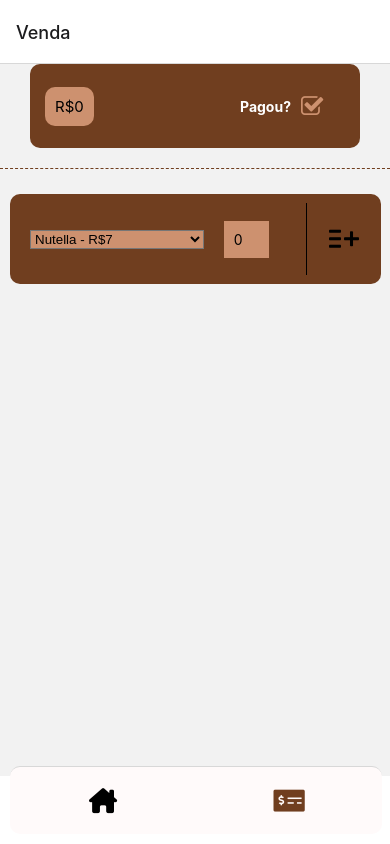
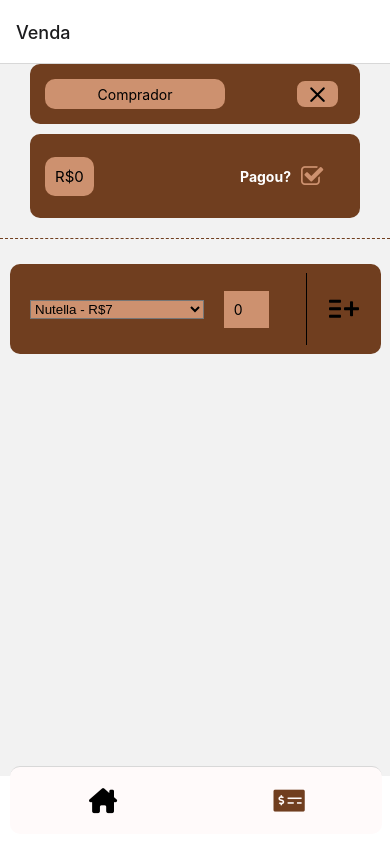
Before and after one commit to Ledosnardo/CookieApp, a React Native app: screen /Venda in a window 390 px wide. Built offline with nearby package versions, Linux system fonts and the light colour scheme.

Commit message:
Making searching for buyers

```diff
--- a/src/components/SearchBar.js
+++ b/src/components/SearchBar.js
@@ -1,7 +1,8 @@
 import React, { useState } from "react";
-import { StyleSheet, Text, TextInput, TouchableOpacity, View } from "react-native";
+import { StyleSheet, TextInput, TouchableOpacity, View } from "react-native";
 import { FontAwesome } from '@expo/vector-icons';
 import { Feather } from '@expo/vector-icons';
+
 
 
 
@@ -45,7 +46,8 @@ const SearchBar = ({ inputString, setInputString, setSearch, buyers }) => {
             <TouchableOpacity onPress={findBuyer} style={styles.search}>
                 <FontAwesome name="search" size={20} color="black" />
             </TouchableOpacity>
-            {returnButton ? returnList() : ''}
+            {returnButton
+            ? returnList() : ''}
         </View>
     )
 }
--- a/src/pages/Sales/CookiesBuy.js
+++ b/src/pages/Sales/CookiesBuy.js
@@ -5,12 +5,11 @@ import { ProductsContext } from "../../contexts/ProductsContexts";
 import { Entypo } from '@expo/vector-icons';
 import uuid from 'react-native-uuid';
 
-const CookiesBuy = ({ setPurchaseValue }) => {
+const CookiesBuy = ({ setPurchaseValue, shoppingCart, setShoppingCart  }) => {
     const { products } = useContext(ProductsContext)
 
     const [ valueDropDown, setValueDropDown] = useState(products[0])
     const [ amount, setAmount ] = useState(0)
-    const [ shoppingCart, setShoppingCart ] = useState([])
     const [ errorInput, setErrorInput ] = useState(false)
 
     const addCookie = () => {
--- a/src/pages/Sales/InfoBuy.js
+++ b/src/pages/Sales/InfoBuy.js
@@ -66,7 +66,7 @@ const styles = StyleSheet.create({
        borderRadius: 10
     },
     containerValueText: {
-        color: "white"
+        color: "#F4FDFF"
     }
 })
 
--- /dev/null
+++ b/src/pages/Sales/SearchBuyer.js
@@ -0,0 +1,97 @@
+import React, { useContext, useEffect, useState } from "react";
+import { StyleSheet, Text, TextInput, TouchableOpacity, View } from "react-native";
+import { Feather } from '@expo/vector-icons';
+import { BuyersContext } from "../../contexts/BuyersContext";
+
+const SearchBuyer = ({ valueSearch, setValueSearch }) => {
+    const { buyers } = useContext(BuyersContext)
+
+    const [ filter, setFilter ] = useState([])
+
+    const changeText = ( e ) => {
+        setValueSearch(e)
+        if(valueSearch){
+            setFilter(() => {
+                return buyers.filter(buyer =>
+                    buyer.name.toLowerCase().indexOf(valueSearch.toLowerCase()) > -1
+                )
+            })
+        }
+    }
+
+    const buttonAction = ( name ) => {
+        setValueSearch(name)
+        setFilter([])
+    }
+
+    return(
+        <View style={styles.container}>
+            <View style={styles.containerInput}>
+                <TextInput
+                    style={styles.input}
+                    placeholder="Comprador"
+                    value={valueSearch}
+                    onChangeText={(e) => changeText(e)}
+                />
+                {filter.map((person, index) => (
+                    <TouchableOpacity
+                        key={index}
+                        onPress={() => buttonAction(person.name)}
+                        style={styles.option}
+                    >
+                        <Text style={styles.optionText}>{person.name}</Text>
+                    </TouchableOpacity>
+                ))}
+            </View>
+            <TouchableOpacity style={styles.cleanInput} onPress={() => buttonAction('')}>
+                <Feather name="x" size={25} color="black" />
+            </TouchableOpacity>
+        </View>
+    )
+}
+
+const styles = StyleSheet.create({
+    container: {
+        backgroundColor: "#703e1f",
+        marginHorizontal: 30,
+        marginBottom: 10,
+        padding: 15,
+        borderRadius: 10,
+        flexDirection: "row",
+        justifyContent: "space-between"
+    },
+    containerInput:{
+        width: "60%"
+    },
+    input: {
+        width: "100%",
+        height: 30,
+        borderRadius: 10,
+        textAlign: "center",
+        backgroundColor: "#cd916f"
+    },
+    option: {
+        backgroundColor: "#F4FDFF",
+        width: "80%",
+        marginHorizontal: 20,
+        marginVertical: 2,
+        height: 25,
+        borderRadius: 10,
+    },
+    optionText: {
+        textAlign: "center"
+    },
+    cleanInput: {
+        backgroundColor: "#cd916f",
+        height: 30,
+        width: "15%",
+        alignItems: "center",
+        justifyContent: "center",
+        borderColor: "#703e1f",
+        borderWidth: 2,
+        borderRadius: 10,
+        marginEnd: 5
+    }
+})
+
+export default SearchBuyer
--- a/src/pages/Sales/index.js
+++ b/src/pages/Sales/index.js
@@ -2,14 +2,20 @@ import React, { useState } from "react";
 import { StyleSheet, View } from "react-native";
 import CookiesBuy from "./CookiesBuy";
 import InfoBuy from "./InfoBuy";
+import SearchBuyer from "./SearchBuyer";
 
 const Sales = () => {
+    const [ shoppingCart, setShoppingCart ] = useState([])
     const [ purchaseValue, setPurchaseValue ] = useState(0)
     const [ isPayAll, setIsPayAll ] = useState(true)
     const [ valuePay, setValuePay ] = useState('')
+    const [ valueSearchBuyer, setValueSearchBuyer ] = useState('')
 
     return(
         <>
+            <View>
+                <SearchBuyer valueSearch={valueSearchBuyer}  setValueSearch={setValueSearchBuyer}/>
+            </View>
             <View style={styles.infoBuy}>
                 <InfoBuy
                     purchaseValue={purchaseValue}
@@ -20,7 +26,11 @@ const Sales = () => {
                 />
             </View>
             <View>
-                <CookiesBuy setPurchaseValue={setPurchaseValue} />
+                <CookiesBuy
+                    setPurchaseValue={setPurchaseValue}
+                    shoppingCart={shoppingCart}
+                    setShoppingCart={setShoppingCart}
+                />
             </View>
         </>
     )
```
